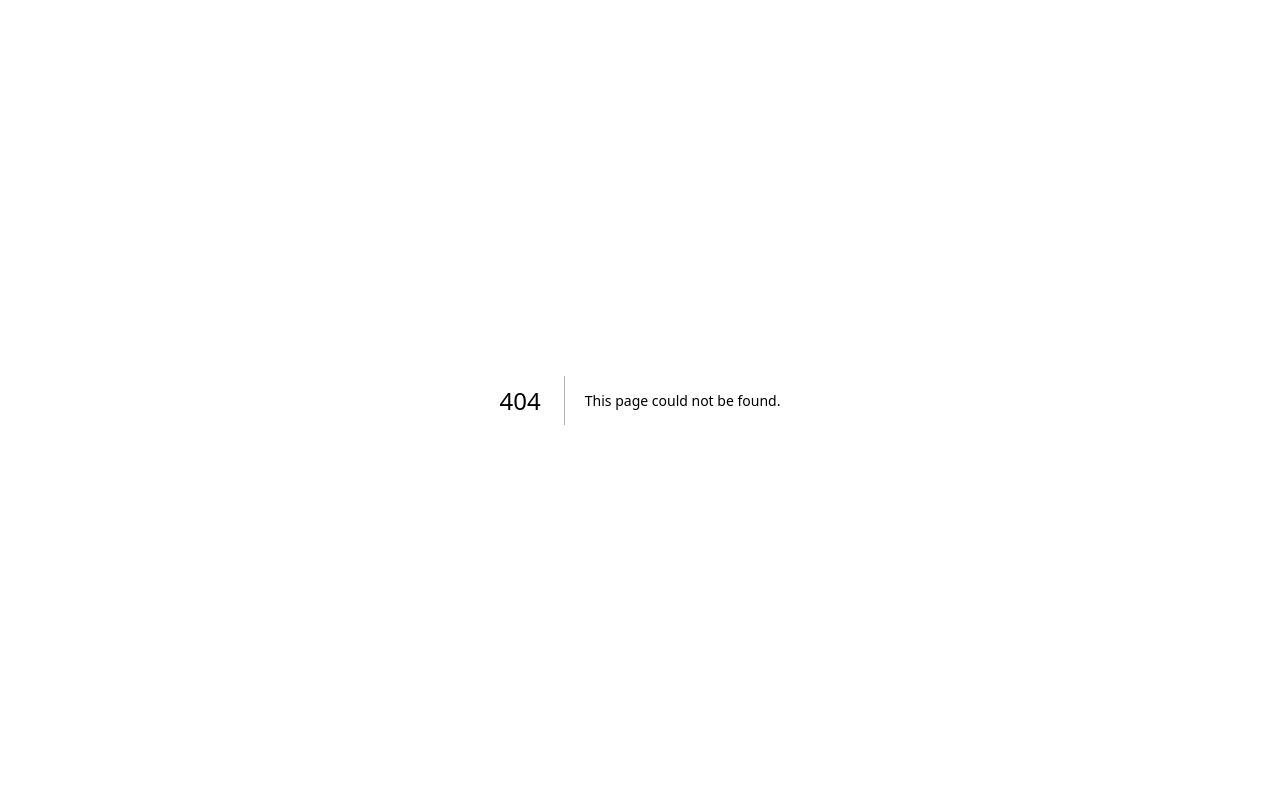
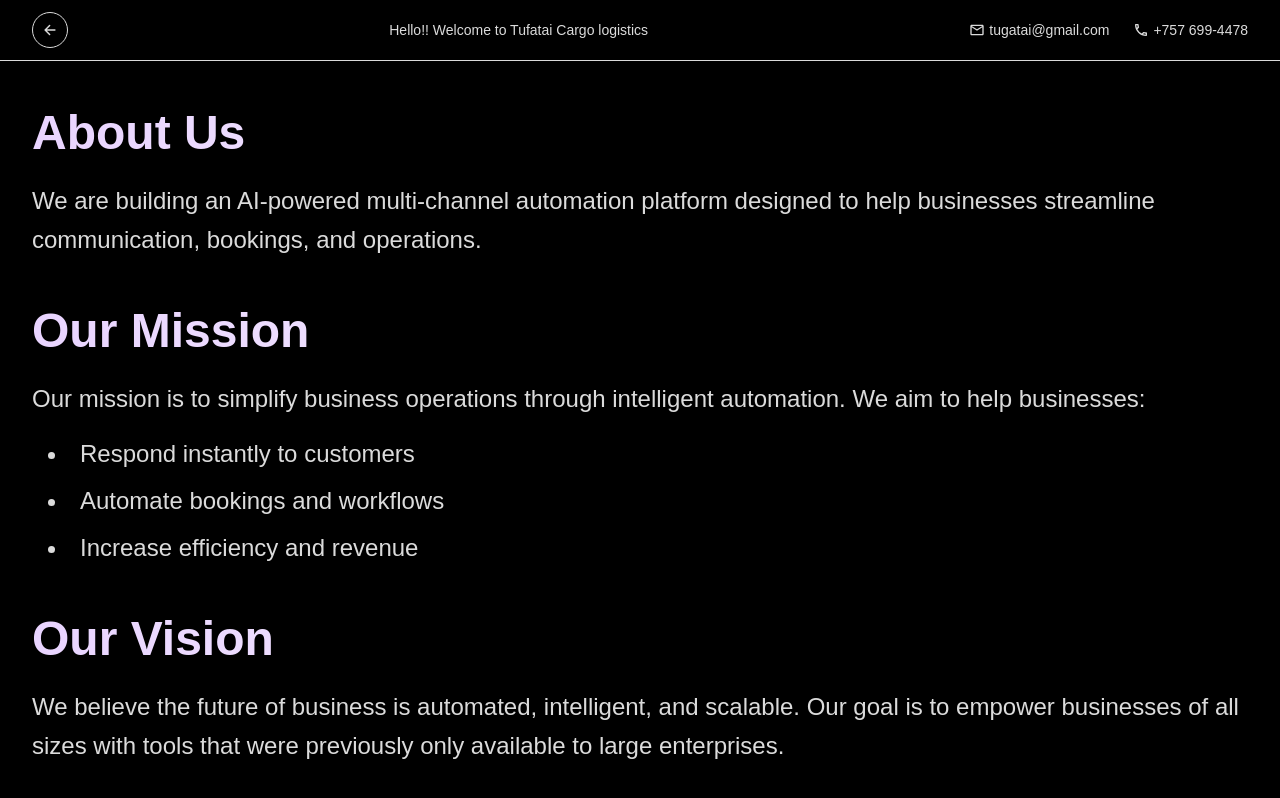
Before and after one commit to morshedsajid26/TUGATAI-LandingPage, a Next.js app in the folder tugatai-landing-page/: page /about in a window 1280 px wide. Before the commit this address had no page. Shown: the top 798 px of the page. Built offline with nearby package versions, Linux system fonts and the light colour scheme.

Commit message:
about page added

```diff
--- /dev/null
+++ b/tugatai-landing-page/src/app/about/page.js
@@ -0,0 +1,64 @@
+import React from 'react'
+import { IoArrowBack } from 'react-icons/io5'
+import { MdOutlineEmail, MdOutlinePhone } from 'react-icons/md'
+import Link from 'next/link'
+
+const About = () => {
+  return (
+    <div className="min-h-screen bg-black">
+
+      {/* Top Info Bar */}
+      <div className="w-full border-b border-[#DBDBDB] px-4 sm:px-8 py-3 flex items-center justify-between text-xs sm:text-sm text-[#DBDBDB]">
+        <Link
+          href="/"
+          className="flex items-center justify-center w-8 h-8 sm:w-9 sm:h-9 rounded-full border border-[#DBDBDB] hover:bg-gray-100 transition-colors flex-shrink-0 group"
+        >
+          <IoArrowBack className="w-4 h-4 text-[#DBDBDB] group-hover:text-black" />
+        </Link>
+
+        <span className="text-[#DBDBDB]">Hello!! Welcome to Tufatai Cargo logistics</span>
+
+        <div className="flex items-center gap-2 sm:gap-6">
+          <span className="flex items-center gap-1 text-[#DBDBDB]">
+            <MdOutlineEmail className="w-4 h-4" />
+            <span className="">tugatai@gmail.com</span>
+          </span>
+          <span className="flex items-center gap-1 text-[#DBDBDB]">
+            <MdOutlinePhone className="w-4 h-4" />
+            <span className="">+757 699-4478</span>
+          </span>
+        </div>
+      </div>
+
+      {/* Content */}
+      <div className="w-full px-4 sm:px-8 pt-12 pb-24  mx-auto">
+        <h1 className="text-3xl sm:text-4xl lg:text-5xl font-bold bg-gradient-to-r from-[#E9D4FF] to-[#FFFFFF] bg-clip-text text-transparent mb-6">About Us</h1>
+        <p className="text-[#DBDBDB] text-lg sm:text-xl lg:text-2xl leading-relaxed mb-12">
+          We are building an AI-powered multi-channel automation platform designed to help
+          businesses streamline communication, bookings, and operations.
+        </p>
+
+        <h2 className="text-3xl sm:text-4xl lg:text-5xl font-bold bg-gradient-to-r from-[#E9D4FF] to-[#FFFFFF] bg-clip-text text-transparent mb-6">Our Mission</h2>
+        <p className="text-[#DBDBDB] text-lg sm:text-xl lg:text-2xl leading-relaxed mb-4">
+          Our mission is to simplify business operations through intelligent automation.
+          We aim to help businesses:
+        </p>
+        <ul className="list-disc list-inside text-[#DBDBDB] text-lg sm:text-xl lg:text-2xl leading-relaxed mb-12 space-y-2 ml-2 sm:ml-4">
+          <li>Respond instantly to customers</li>
+          <li>Automate bookings and workflows</li>
+          <li>Increase efficiency and revenue</li>
+        </ul>
+
+        <h2 className="text-3xl sm:text-4xl lg:text-5xl font-bold bg-gradient-to-r from-[#E9D4FF] to-[#FFFFFF] bg-clip-text text-transparent mb-6">Our Vision</h2>
+        <p className="text-[#DBDBDB] text-lg sm:text-xl lg:text-2xl leading-relaxed">
+          We believe the future of business is automated, intelligent, and scalable.
+          Our goal is to empower businesses of all sizes with tools that were previously only
+          available to large enterprises.
+        </p>
+      </div>
+
+    </div>
+  )
+}
+
+export default About
--- a/tugatai-landing-page/src/app/component/layout/Footer.jsx
+++ b/tugatai-landing-page/src/app/component/layout/Footer.jsx
@@ -70,7 +70,7 @@ const Footer = () => {
 
           <div className="flex flex-col gap-4">
             <h4 className="text-white font-inter font-semibold mb-2">Company</h4>
-            <Link href="#" className="text-sm font-inter text-[#CDCDCD] hover:text-[#AD46FF] transition-colors">About</Link>
+            <Link href="/about" className="text-sm font-inter text-[#CDCDCD] hover:text-[#AD46FF] transition-colors">About</Link>
             <Link href="#" className="text-sm font-inter text-[#CDCDCD] hover:text-[#AD46FF] transition-colors">Contact</Link>
           </div>
 
```
